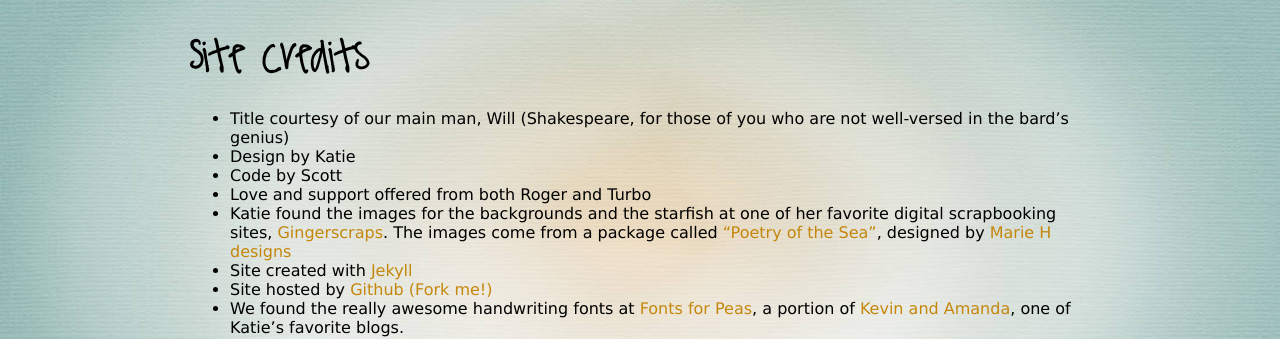
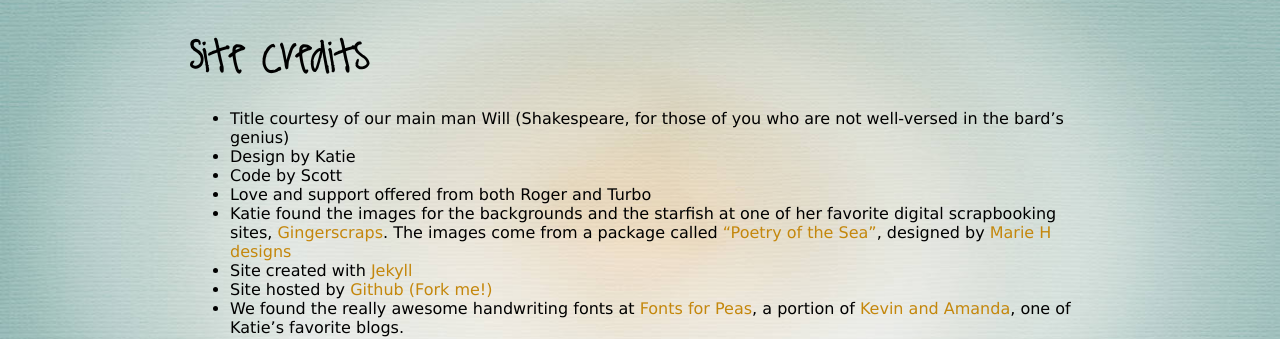
Before and after one commit to kpetersen/kpetersen.github.io, a Jekyll site: the page built from creds/index.markdown, in a window 1280 px wide. Shown: the part 213-552 px from the top of the page. Built offline with Jekyll 4.4.1, drawn with Linux system fonts in a browser that asks for light colours; Markdown is read by kramdown in place of the engine named in the settings.

```diff
--- a/creds/index.markdown
+++ b/creds/index.markdown
@@ -6,7 +6,7 @@ section: creds
 
 # Site Credits
 
-* Title courtesy of our main man, Will (Shakespeare, for those of you who are not well-versed in the bard's genius)
+* Title courtesy of our main man Will (Shakespeare, for those of you who are not well-versed in the bard's genius)
 * Design by Katie
 * Code by Scott
 * Love and support offered from both Roger and Turbo
```
